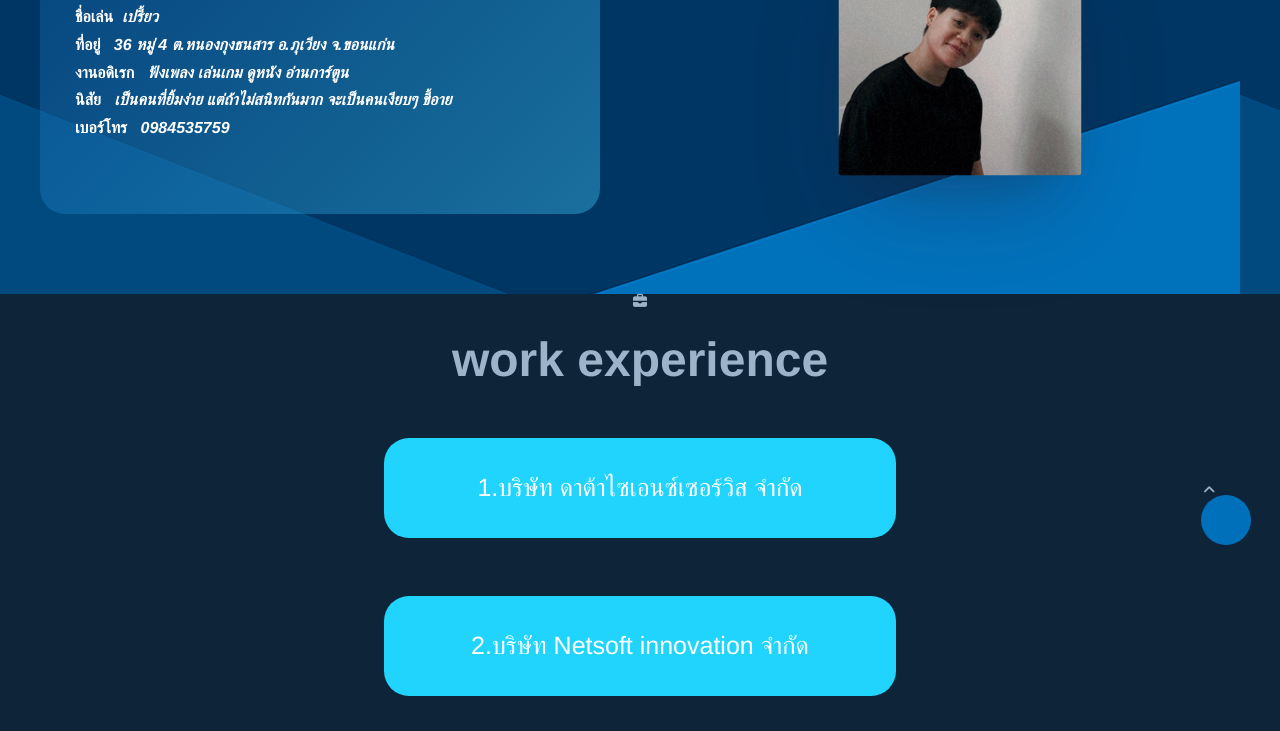
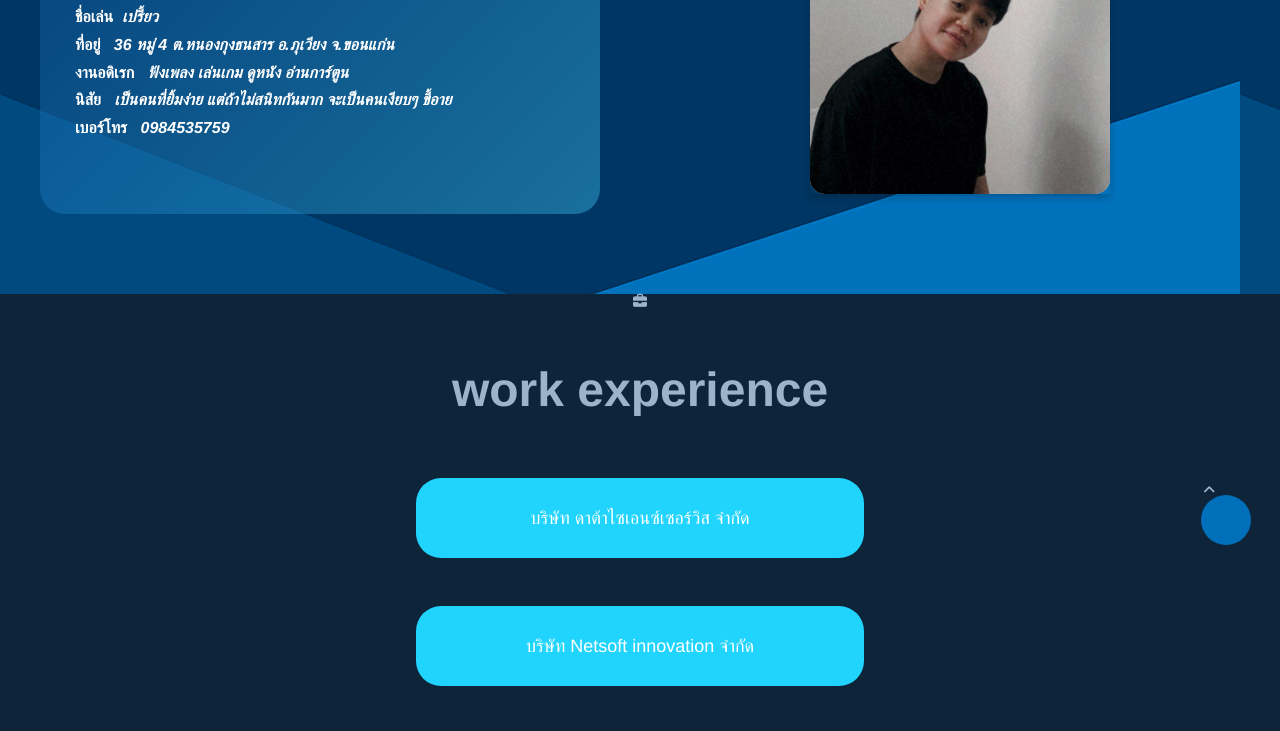
Before and after one commit to srisuda1997/portfolio-srisuda, a plain HTML site: page index.html in a window 1280 px wide. Shown: the part 228-959 px from the top of the page. Drawn offline with nearby package versions, Linux system fonts and the light colour scheme.

Commit message:
first commit

```diff
--- a/index.html
+++ b/index.html
@@ -118,7 +118,7 @@
     <section class="image-card">
         <div class="left-card">
             <div class="box-txt" style="display: none;">
-                dsfsdf
+                .....
             </div>
             <div class="box_labal">
               <label class="col-sm-12">ประวัติส่วนตัว</label><br><hr>
@@ -130,15 +130,19 @@
               <label class="col-sm-12"><b>เบอร์โทร</b>&nbsp;&nbsp;<em> 0984535759</em></label>
             </div>
         </div>
-        <div class="right-card">
-          <div class="box-img" style="display: none;">
-              <img src="./img/im.jpg" width="400px">
+
+      <div class="flip-card">
+        <div class="flip-card-inner">
+          <div class="flip-card-front">
+            <img src="./img/yu.jpg" alt="" style="width:300px;height:300px;border-radius: 15px;">
           </div>
+          <div class="flip-card-back">
+            <h1>Srisuda Sonta</h1>
+            <p>Web developer</p>
+          </div>
+        </div>
+      </div>
 
-          <div class="box_labal_img">
-            <img src="./img/yu.jpg" width="100px" height="auto" class="pro_img" >
-          </div>
-      </div>
     </section>
 
     <section class="page-about">
@@ -146,10 +150,10 @@
         <div class="card-about-left">
             <i class="fa fa-briefcase" aria-hidden="true"></i><label class="txt"> work experience</label>
             <div  id="box_labal1" target="_blank" class="btn btn-info btn-lg" data-toggle="modal" data-target="#myModal">
-              <p class="text-size">1.บริษัท ดาต้าไซเอนซ์เซอร์วิส จำกัด</p>
+              <p class="text-size">บริษัท ดาต้าไซเอนซ์เซอร์วิส จำกัด</p>
             </div>
             <div id="box_labal1" target="_blank" class="btn btn-info btn-lg" data-toggle="modal" data-target="#myModal2">
-              <p class="text-size">2.บริษัท Netsoft innovation จำกัด</p>
+              <p class="text-size">บริษัท Netsoft innovation จำกัด</p>
             </div>
 
         </div>
--- a/style.css
+++ b/style.css
@@ -54,11 +54,8 @@
   content: "";
   position: absolute;
   width: 100%;
-  /* height: 100%; */
   bottom: 0;
   left: 0;
-  /* filter: blur(25px);
-  transform: translateY(30px) scale(0.9); */
 }
 
 .box_labal:nth-of-type(2),
@@ -74,24 +71,12 @@
 }
 
 
-
-.box_labal_img {
-  position: relative;
-  display: -webkit-inline-box;
-  width: 50%;
-  height: 320px;
-  margin: 40px;
-  justify-content: center;
-  align-items: center;
-  border-radius: 25px;
-}
-
 #box_labal1 {
   position: relative;
   display: grid;
-  width: 40%;
-  height: 100px;
-  margin: 20px;
+  width: 35%;
+  height: 80px;
+  /* margin: 20px; */
   justify-content: center;
   align-items: center;
   border-radius: 25px;
@@ -374,7 +359,7 @@
 
 .text-size {
   margin: 0;
-  font-size: 25px;
+  font-size: 1em;
 }
 
 
@@ -480,3 +465,52 @@ body:not(.device-touch) .menu-right {
   position: absolute;
   color: white;
 }
+
+
+.flip-card {
+  position: relative;
+  display: -webkit-inline-box;
+  background-color: transparent;
+  width: 300px;
+  height: 300px;
+  perspective: 1000px;
+  margin: 40px;
+  justify-content: center;
+  align-items: center;
+  border-radius: 25px;
+}
+
+.flip-card-inner {
+  position: relative;
+  width: 100%;
+  height: 100%;
+  text-align: center;
+  transition: transform 0.6s;
+  transform-style: preserve-3d;
+  box-shadow: 0 4px 8px 0 rgba(0,0,0,0.2);
+}
+
+.flip-card:hover .flip-card-inner {
+  transform: rotateY(180deg);
+}
+
+.flip-card-front, .flip-card-back {
+  position: absolute;
+  width: 100%;
+  height: 100%;
+  -webkit-backface-visibility: hidden;
+  backface-visibility: hidden;
+}
+
+.flip-card-front {
+  background-color: #bbb;
+  color: black;
+  border-radius: 15px;
+}
+
+.flip-card-back {
+  background-color: #2980b9;
+  color: white;
+  transform: rotateY(180deg);
+  border-radius: 15px;
+}
```
